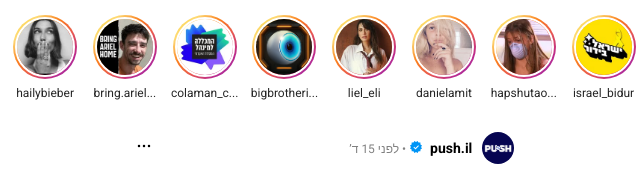
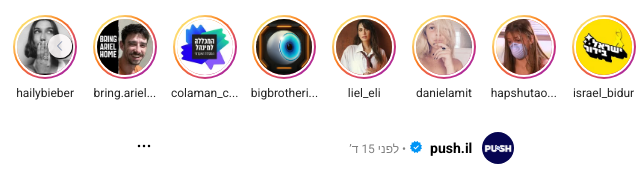
Before and after one commit to noa74858/instagram-login, a plain HTML site: page feed_instgram.html in a window 1280 px wide. Shown: the top 171 px of the page, 397-1037 px from the left. Drawn offline with Linux system fonts and the light colour scheme.

Commit message:
Add stories arrow

```diff
--- a/feed_instgram.css
+++ b/feed_instgram.css
@@ -99,7 +99,22 @@ img.profile-pic {
     display: flex;
     gap: 1.5%;
     justify-content: center;
+    position: relative;
 
+}
+
+.arrow {
+  position: absolute;
+  left: 9.5%;
+  top: 21%;
+}
+.arrow img {
+    width: 10px;
+  height: 10px;
+  padding: 7px;
+  background: #fffcfce0;
+  border-radius: 50%;
+  box-shadow: 1px 1px 1px black;
 }
 
 .story-item {
--- a/feed_instgram.html
+++ b/feed_instgram.html
@@ -118,6 +118,7 @@
                 <span class="username-stories">hailybieber</span>
 
             </div>
+            <div class="arrow"> <img src="./pics/left-arrow-svgrepo-com.svg"> </img>  </div>
             </div>
     </div>
     <div class="posts-container">
```
Also changed, not shown: pics/left-arrow-svgrepo-com.svg (added).
